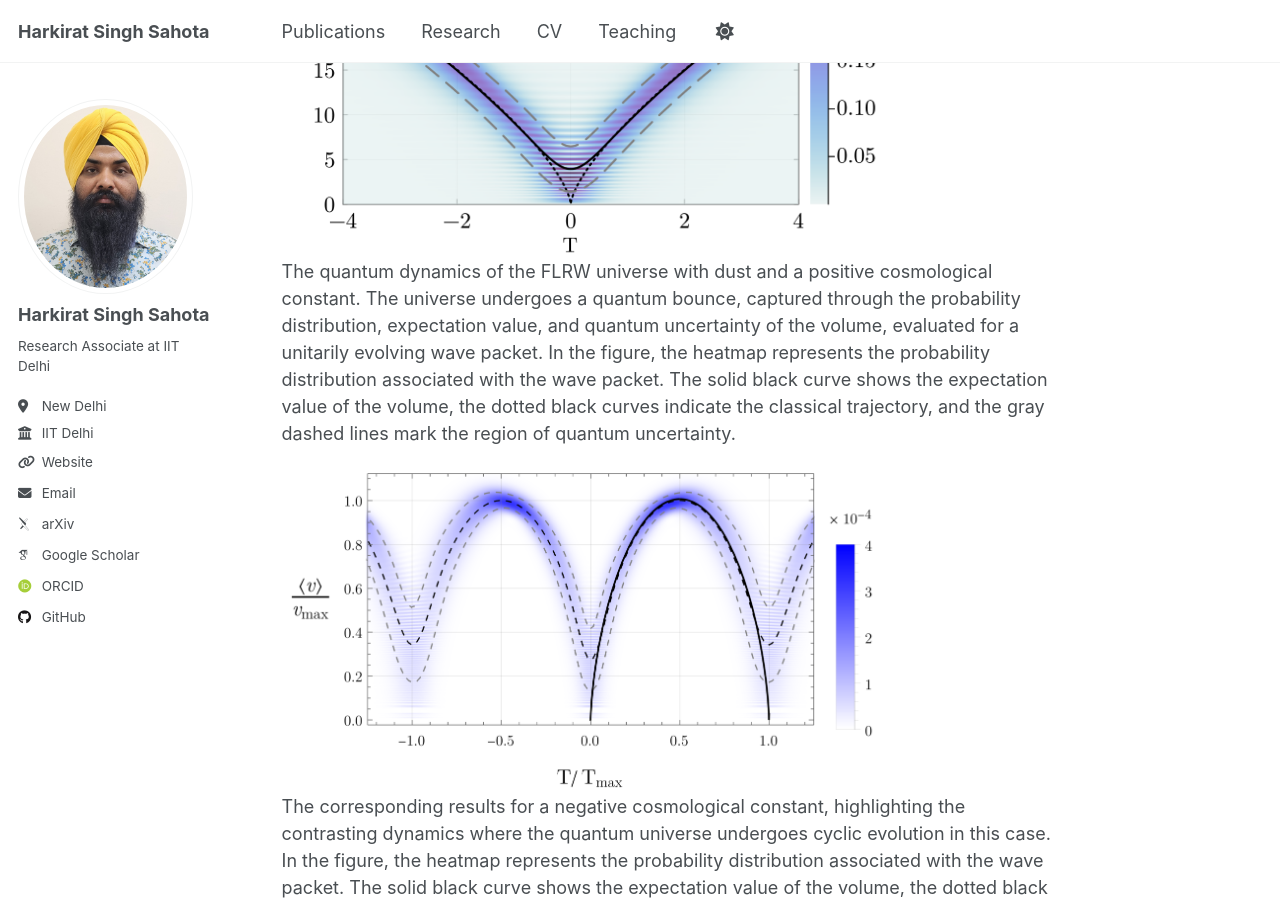
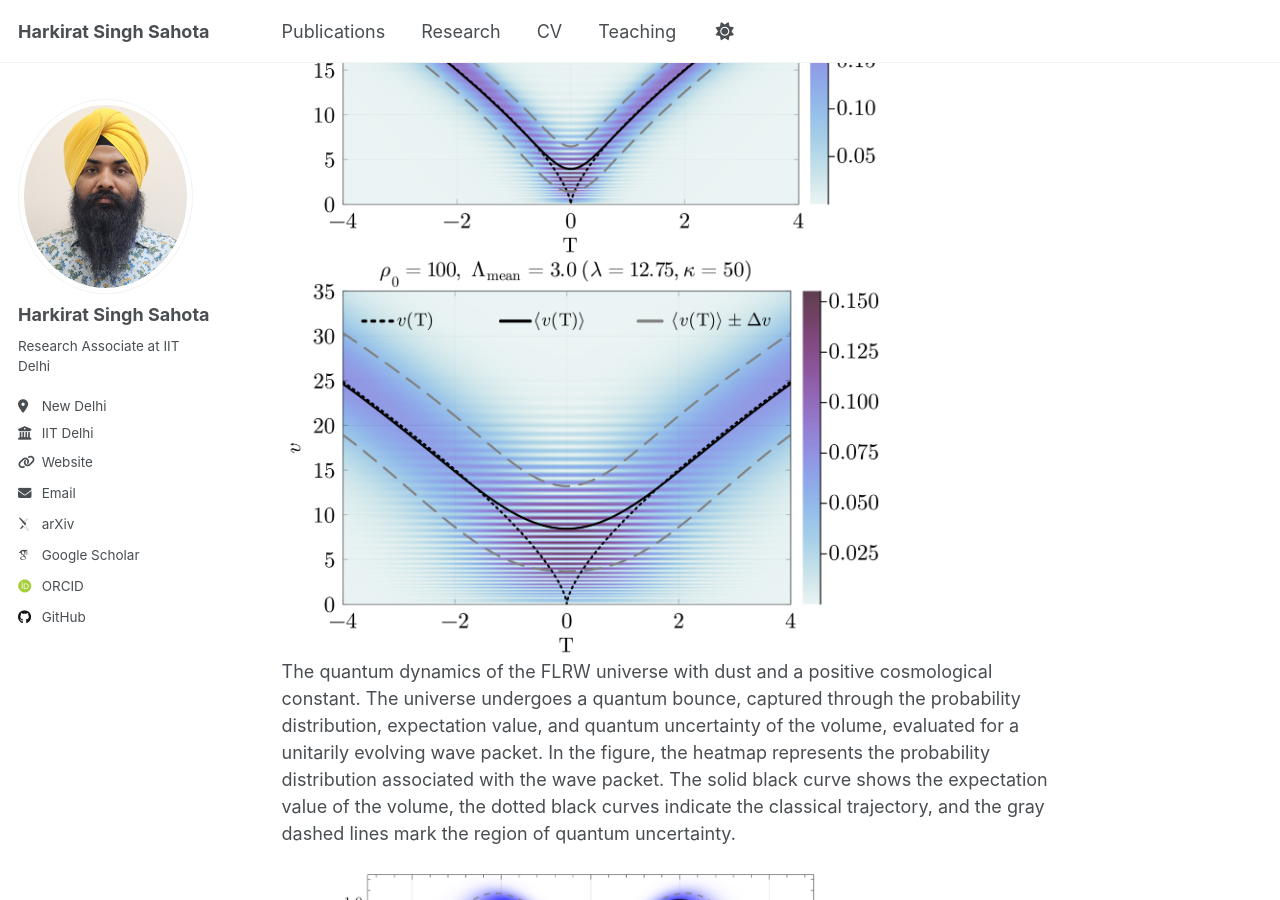
Before and after one commit to harkiratss/harkiratss.github.io, a Jekyll site: the page built from _pages/about.md, in a window 1280 px wide and 900 px high, scrolled down 465 px. Built offline with Jekyll 4.4.1, drawn with Linux system fonts in a browser that asks for light colours; some web fonts are replaced.

Commit message:
Update about.md

```diff
--- a/_pages/about.md
+++ b/_pages/about.md
@@ -11,14 +11,14 @@ I am a theoretical physicist currently working as a Research Associate at the In
 
 Below are a few visual excerpts from my recent works.
 <tr>
-    <td><img src="/images/QC1.png" width="600"/></td>
+    <td><img src="/images/QC1.png" width="600"/></td> <td><img src="/images/QC2.png" width="600"/></td>
 </tr>
 The quantum dynamics of the FLRW universe with dust and a positive cosmological constant. The universe undergoes a quantum bounce, captured through the probability distribution, expectation value, and quantum uncertainty of the volume, evaluated for a unitarily evolving wave packet. In the figure, the heatmap represents the probability distribution associated with the wave packet. The solid black curve shows the expectation value of the volume, the dotted black curves indicate the classical trajectory, and the gray dashed lines mark the region of quantum uncertainty.
 <tr>
-    <td><img src="/images/QC3.png" width="600"/></td>
+    <td><img src="/images/QC3.png" width="600"/></td> <td><img src="/images/QC4.png" width="600"/></td>
 </tr>
 The corresponding results for a negative cosmological constant, highlighting the contrasting dynamics where the quantum universe undergoes cyclic evolution in this case. In the figure, the heatmap represents the probability distribution associated with the wave packet. The solid black curve shows the expectation value of the volume, the dotted black curves indicate the classical trajectory, and the gray dashed lines mark the region of quantum uncertainty.
 <tr>
-    <td><img src="/images/contour_plot_A=5.0.png" width="600"/></td>
+    <td><img src="/images/contour_plot_A=5.0.png" width="600"/></td> <td><img src="/images/contour_plot_A=5.0_m.png" width="600"/></td>
 </tr>
 Quantum correlations of a test field propagating in a spacetime undergoing critical collapse, evaluated at the end of the numerical simulation. The black dashed lines mark the areal radius of apparent horizon and dashed red lines mark the location of apparent horizon.
```
